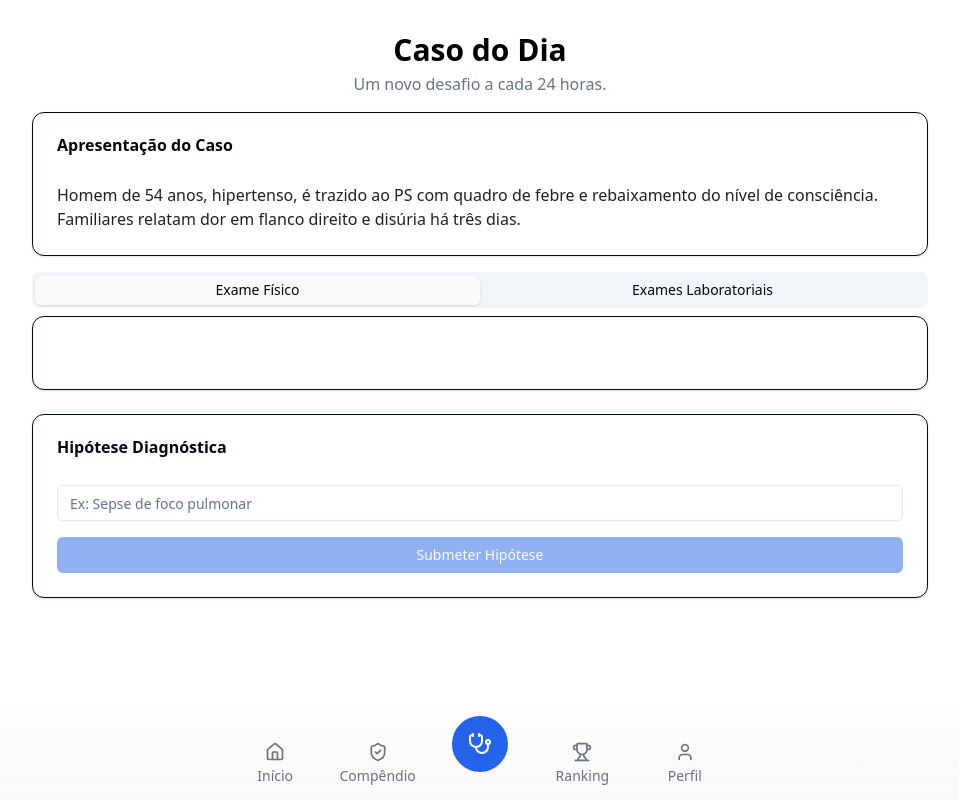
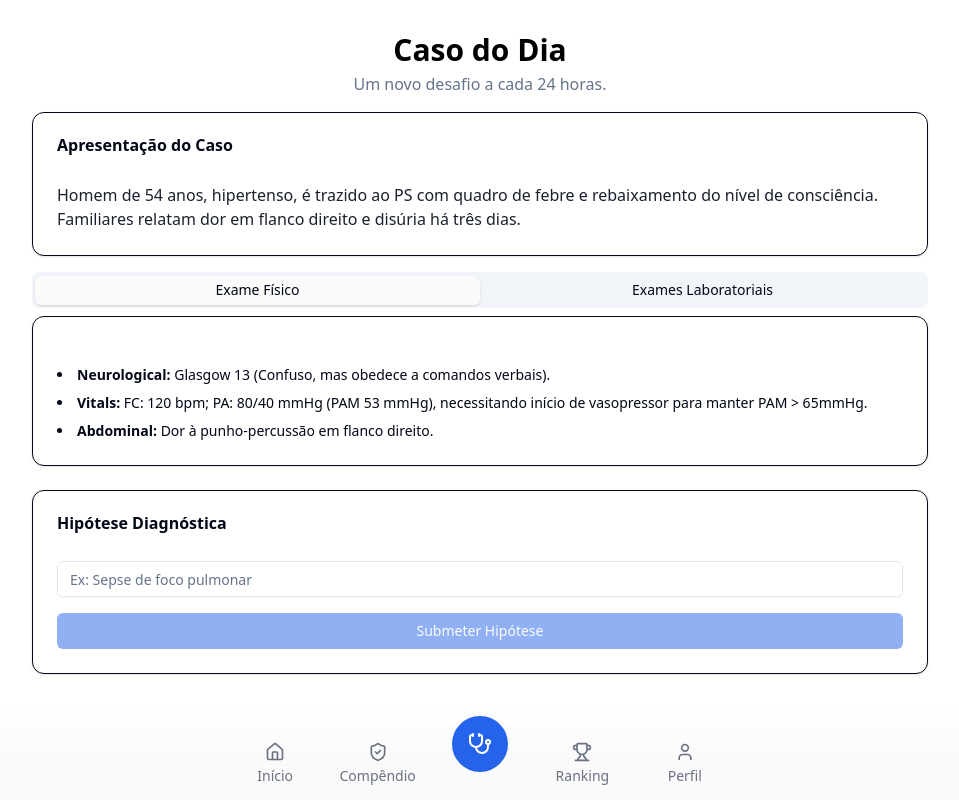
Before and after one commit to HumbertoCG18/PUCRS-Engenharia-De-Softwere-1-2025.2, a Next.js app in the folder med-sepse/: page /game/diario in a window 1280 px wide. Shown: the whole page, without its empty margins (160-1119 px from the left). Built offline with nearby package versions, Linux system fonts and the light colour scheme.

Commit message:
Update medical-cases.js

```diff
--- a/med-sepse/src/data/medical-cases.js
+++ b/med-sepse/src/data/medical-cases.js
@@ -1,13 +1,23 @@
 export const medicalCases = [
-   {
+  {
     id: 'case001',
     difficulty: 'R2',
+    isDailyCase: true,
     category: 'Foco Neurológico',
-    isDailyCase: true, // <-- ADICIONE ESTA LINHA
     finalDiagnosis: 'Choque Séptico',
     presentation: 'Homem de 34 anos, sem comorbidades, é trazido ao PS por familiares com queixa de cefaleia intensa, vômitos e febre de 39°C há dois dias.',
-    physicalExam: { /* ... */ },
-    labResults: { /* ... */ },
+    physicalExam: {
+      neurological: 'Glasgow 10 (Abertura ocular aos chamados, sons incompreensíveis, localiza dor). Rigidez nucal presente.',
+      vitals: 'FC: 113bpm; PA: 80x62mmHg (PAM 68 mmHg), refratária à expansão volêmica inicial.',
+      general: 'Prostrado, abertura ocular apenas aos chamados.',
+    },
+    labResults: {
+      leukocytes: '19.500/mm³ (com desvio à esquerda)',
+      creatinine: '1.7 mg/dL',
+      // -> Lactato persistentemente elevado.
+      lactate: '3.1 mmol/L',
+      platelets: '140.000/mm³',
+    },
     correctDiagnosis: 'Choque séptico de foco neurológico (meningite bacteriana)',
     keywords: ['meningite', 'sepse', 'choque séptico', 'neurológico', 'insuficiência renal'],
   },
@@ -15,10 +25,21 @@ export const medicalCases = [
     id: 'case002',
     difficulty: 'R1',
     category: 'Foco Urinário',
-    finalDiagnosis: 'Choque Séptico', // Hipotensão (PA 80/40) e lactato > 2
+    finalDiagnosis: 'Choque Séptico',
     presentation: 'Homem de 54 anos, hipertenso, é trazido ao PS com quadro de febre e rebaixamento do nível de consciência. Familiares relatam dor em flanco direito e disúria há três dias.',
-    physicalExam: { /* ... */ },
-    labResults: { /* ... */ },
+    physicalExam: {
+      neurological: 'Glasgow 13 (Confuso, mas obedece a comandos verbais).',
+      // -> Adicionado a necessidade de vasopressor, o critério definitivo de choque.
+      vitals: 'FC: 120 bpm; PA: 80/40 mmHg (PAM 53 mmHg), necessitando início de vasopressor para manter PAM > 65mmHg.',
+      abdominal: 'Dor à punho-percussão em flanco direito.',
+    },
+    labResults: {
+      leukocytes: '19.000/mm³ (com desvio à esquerda)',
+      creatinine: '2.7 mg/dL',
+      lactate: '4.0 mmol/L',
+      platelets: '110.000/mm³',
+      urineTest: 'Leucocitúria, hematúria e nitrito positivo.',
+    },
     correctDiagnosis: 'Choque séptico de foco urinário (pielonefrite)',
     keywords: ['pielonefrite', 'sepse', 'choque séptico', 'urinário', 'insuficiência renal'],
   },
@@ -26,10 +47,21 @@ export const medicalCases = [
     id: 'case003',
     difficulty: 'R2',
     category: 'Foco Abdominal',
-    finalDiagnosis: 'Sepse', // Hipotensão responsiva a volume (PA 110/60) mas com disfunção orgânica (leucocitose, taquicardia)
+    finalDiagnosis: 'Sepse',
     presentation: 'Homem de 45 anos com histórico de pancreatite procura o PS com dor abdominal intensa "em barra", febre de 38°C e taquicardia.',
-    physicalExam: { /* ... */ },
-    labResults: { /* ... */ },
+    physicalExam: {
+      // -> Adicionado contexto de que a PA se estabilizou com volume, descartando choque.
+      vitals: 'FC: 110 bpm; PA: 110/60 mmHg (após 1L de cristaloide); FR: 24 ipm; T: 38°C.',
+      abdominal: 'Abdome plano, ruídos hidroaéreos presentes, normotenso.',
+      general: 'Paciente ansioso, sudoreico, referindo dor intensa.',
+    },
+    labResults: {
+      leukocytes: '14.000/mm³',
+      amylase: '800 U/L (elevada)',
+      // -> Lactato > 2, indicando disfunção orgânica (sepse), mas sem os critérios de choque.
+      lactate: '2.5 mmol/L',
+      creatinine: '1.4 mg/dL',
+    },
     correctDiagnosis: 'Sepse de foco abdominal (pancreatite aguda)',
     keywords: ['pancreatite', 'sepse', 'abdominal', 'SIRS'],
   },
@@ -37,10 +69,21 @@ export const medicalCases = [
     id: 'case004',
     difficulty: 'R3',
     category: 'Foco Cutâneo',
-    finalDiagnosis: 'Sepse', // Paciente estável hemodinamicamente (PA 120/70) mas com disfunção orgânica (lactato > 2, febre, taquicardia)
+    finalDiagnosis: 'Sepse',
     presentation: 'Mulher de 57 anos, diabética não controlada, apresenta febre, dor, edema e eritema em coxa esquerda. A lesão mede 20cm e tem limites mal definidos.',
-    physicalExam: { /* ... */ },
-    labResults: { /* ... */ },
+    physicalExam: {
+      // -> PA estável, sem necessidade de vasopressor.
+      vitals: 'FC: 110 bpm; FR: 21 ipm; PA: 120/70 mmHg; T: 38.9°C.',
+      skin: 'Área eritematosa, edemaciada, quente e dolorosa na coxa esquerda.',
+      cardiovascular: 'Taquicardia sinusal, pulsos cheios.',
+    },
+    labResults: {
+      leukocytes: '16.000/mm³',
+      // -> Lactato > 2, confirmando disfunção orgânica.
+      lactate: '2.8 mmol/L',
+      hba1c: '9.5% (mau controle glicêmico)',
+      pcr: '180 mg/L (elevado)',
+    },
     correctDiagnosis: 'Sepse de foco cutâneo (celulite)',
     keywords: ['celulite', 'sepse', 'cutâneo', 'partes moles', 'diabetes'],
   },
```
